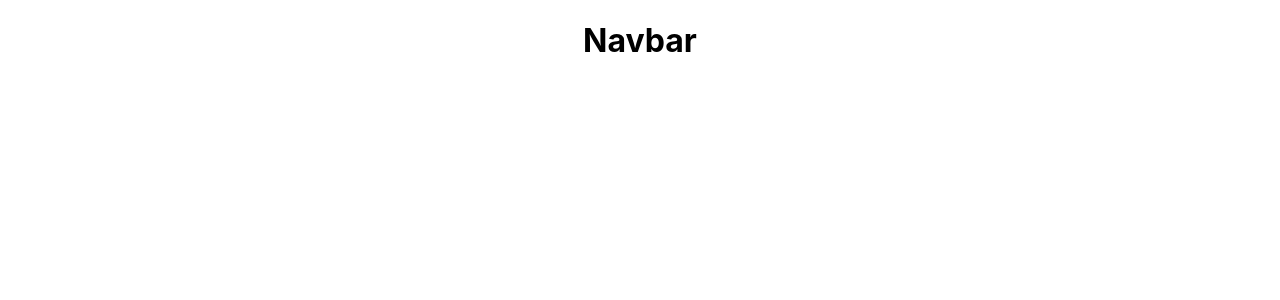
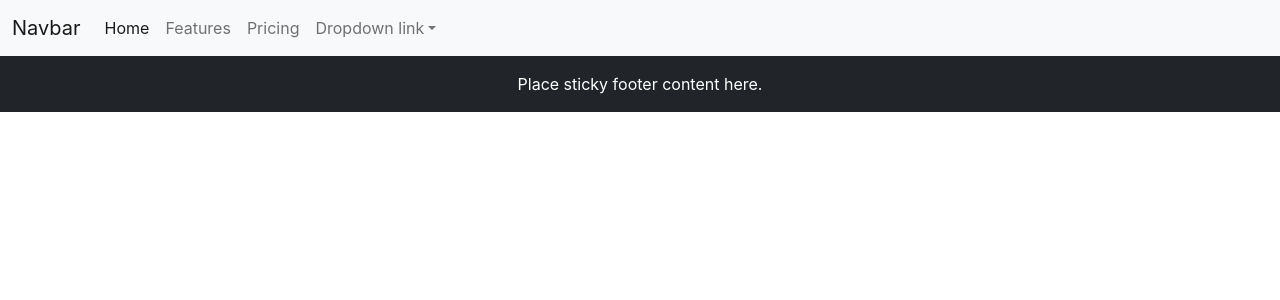
Before and after one commit to kasthana112/kasthana, a React (Create React App) app: page / in a window 1280 px wide. Shown: the top 300 px of the page. Built offline with nearby package versions, Linux system fonts and the light colour scheme.

Commit message:
updated navbar and added footer

```diff
--- a/public/index.html
+++ b/public/index.html
@@ -15,6 +15,7 @@
       user's mobile device or desktop. See https://developers.google.com/web/fundamentals/web-app-manifest/
     -->
     <link rel="manifest" href="%PUBLIC_URL%/manifest.json" />
+    <link href="https://cdn.jsdelivr.net/npm/bootstrap@5.0.2/dist/css/bootstrap.min.css" rel="stylesheet" integrity="sha384-EVSTQN3/azprG1Anm3QDgpJLIm9Nao0Yz1ztcQTwFspd3yD65VohhpuuCOmLASjC" crossorigin="anonymous">
     <!--
       Notice the use of %PUBLIC_URL% in the tags above.
       It will be replaced with the URL of the `public` folder during the build.
@@ -24,7 +25,7 @@
       work correctly both with client-side routing and a non-root public URL.
       Learn how to configure a non-root public URL by running `npm run build`.
     -->
-    <title>React App</title>
+    <title>Kanika Asthana</title>
   </head>
   <body>
     <noscript>You need to enable JavaScript to run this app.</noscript>
@@ -39,5 +40,6 @@
       To begin the development, run `npm start` or `yarn start`.
       To create a production bundle, use `npm run build` or `yarn build`.
     -->
+    <script src="https://cdn.jsdelivr.net/npm/bootstrap@5.0.2/dist/js/bootstrap.bundle.min.js" integrity="sha384-MrcW6ZMFYlzcLA8Nl+NtUVF0sA7MsXsP1UyJoMp4YLEuNSfAP+JcXn/tWtIaxVXM" crossorigin="anonymous"></script>
   </body>
 </html>
--- a/src/App.js
+++ b/src/App.js
@@ -1,10 +1,13 @@
 import NavBar from './componets/NavBar';
+import Footer from './componets/Footer';
 import './App.css';
+
 
 function App() {
   return (
     <div className="App">
-      <h1>Navbar</h1>
+      <NavBar />
+      <Footer />
     </div>
   );
 }
--- /dev/null
+++ b/src/componets/Footer.js
@@ -0,0 +1,13 @@
+import React from 'react'
+
+const Footer = () => {
+  return (
+    <div>   <footer className='footer mt-auto py-3 bg-dark text-white'>
+    <div className='container'>Place sticky footer content here.</div>
+
+  </footer>
+  </div>
+  )
+}
+
+export default Footer
--- a/src/componets/NavBar.js
+++ b/src/componets/NavBar.js
@@ -2,7 +2,39 @@ import React from 'react'
 
 const NavBar = () => {
   return (
-    <div>NavBar</div>
+    <div>
+    <nav class="navbar navbar-expand-lg navbar-light bg-light">
+    <div class="container-fluid">
+      <a class="navbar-brand" href="#">Navbar</a>
+      <button class="navbar-toggler" type="button" data-bs-toggle="collapse" data-bs-target="#navbarNavDropdown" aria-controls="navbarNavDropdown" aria-expanded="false" aria-label="Toggle navigation">
+        <span class="navbar-toggler-icon"></span>
+      </button>
+      <div class="collapse navbar-collapse" id="navbarNavDropdown">
+        <ul class="navbar-nav">
+          <li class="nav-item">
+            <a class="nav-link active" aria-current="page" href="#">Home</a>
+          </li>
+          <li class="nav-item">
+            <a class="nav-link" href="#">Features</a>
+          </li>
+          <li class="nav-item">
+            <a class="nav-link" href="#">Pricing</a>
+          </li>
+          <li class="nav-item dropdown">
+            <a class="nav-link dropdown-toggle" href="#" id="navbarDropdownMenuLink" role="button" data-bs-toggle="dropdown" aria-expanded="false">
+              Dropdown link
+            </a>
+            <ul class="dropdown-menu" aria-labelledby="navbarDropdownMenuLink">
+              <li><a class="dropdown-item" href="#">Action</a></li>
+              <li><a class="dropdown-item" href="#">Another action</a></li>
+              <li><a class="dropdown-item" href="#">Something else here</a></li>
+            </ul>
+          </li>
+        </ul>
+      </div>
+    </div>
+  </nav>
+  </div>
   )
 }
 
```
Also changed, not shown: src/componets/ContactMe.js (added), src/componets/Projects.js (added).
